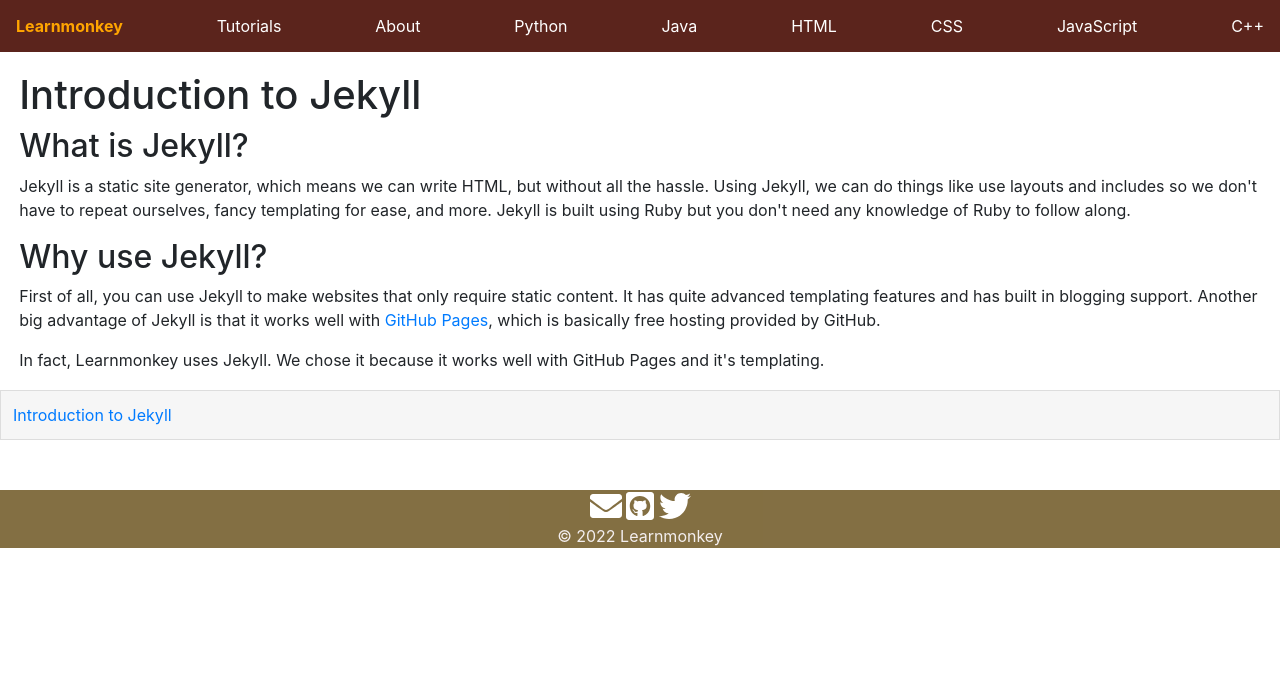
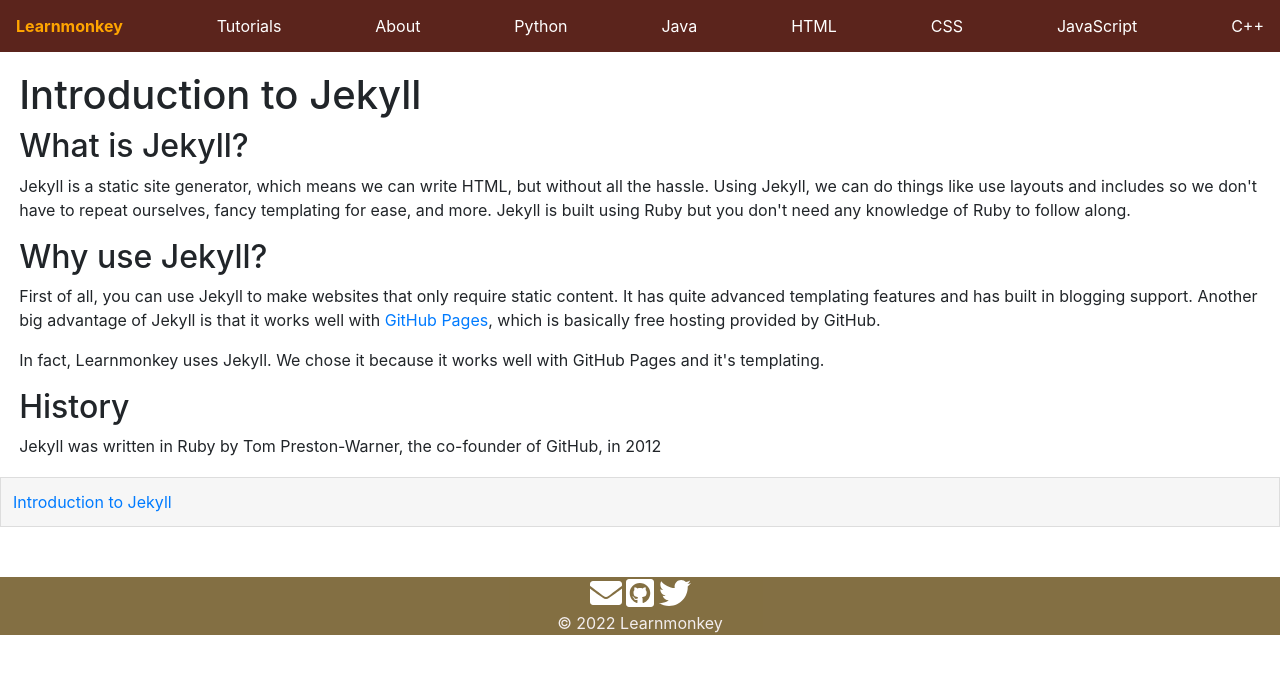
Before and after one commit to learnmonkey/learnmonkey.github.io, a Jekyll site: the page built from programming/jekyll/index.html, in a window 1280 px wide. Shown: the top 674 px of the page. Built offline with Jekyll 4.4.1, drawn with Linux system fonts in a browser that asks for light colours.

Commit message:
jekyll history

```diff
--- a/programming/jekyll/index.html
+++ b/programming/jekyll/index.html
@@ -16,3 +16,8 @@
     <p>First of all, you can use Jekyll to make websites that only require static content. It has quite advanced templating features and has built in blogging support. Another big advantage of Jekyll is that it works well with <a href="https://pages.github.com">GitHub Pages</a>, which is basically free hosting provided by GitHub.</p>
     <p>In fact, Learnmonkey uses Jekyll. We chose it because it works well with GitHub Pages and it's templating.</p>
 </section>
+
+<section>
+    <h2>History</h2>
+    <p>Jekyll was written in Ruby by Tom Preston-Warner, the co-founder of GitHub, in 2012</p>
+</section>
```
